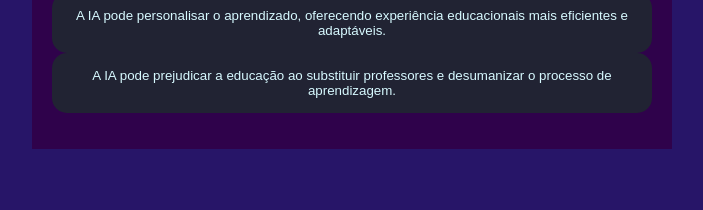
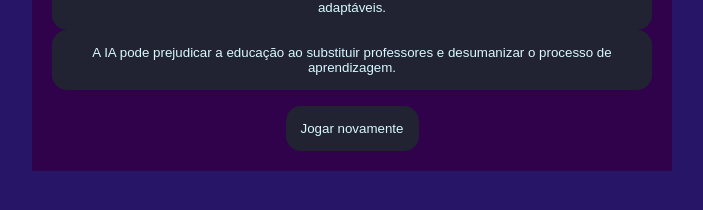
Before and after one commit to giovanasilvaoliveira/gi-ia-final, a plain HTML site: page index.html in a window 1280 px wide. Shown: the part 396-606 px from the top of the page, without its empty margins (288-991 px from the left). Drawn offline with Linux system fonts and the light colour scheme.

Commit message:
Update index.html

```diff
--- a/index.html
+++ b/index.html
@@ -13,8 +13,10 @@
         <div class="caixa-alternativas"></div>
         <div class="caixa-resultado">
             <p class="texto-resultado"></p>
+            <button class="novamente-btn">Jogar novamente</button>
         </div>
     </div>
     <script src="script.js"></script>
 </body>
+
 </html>
```
